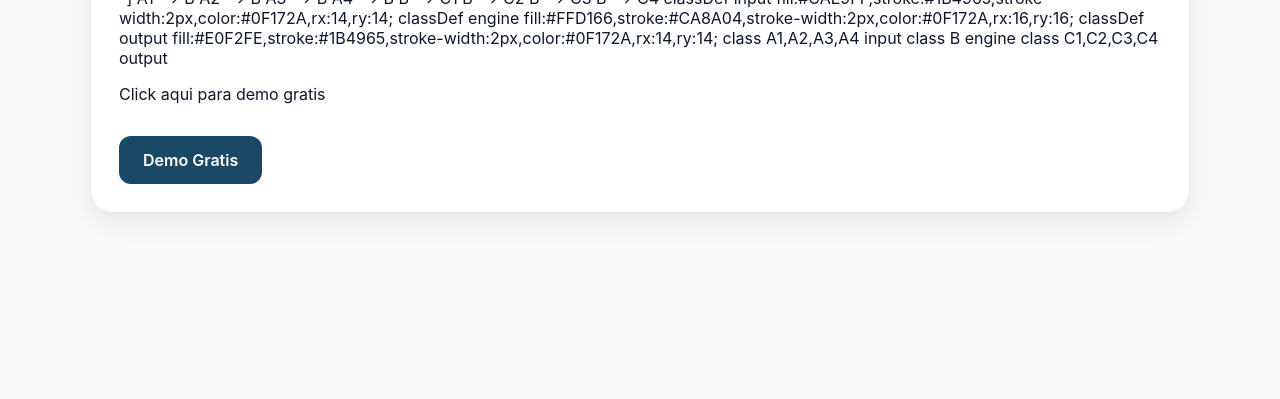
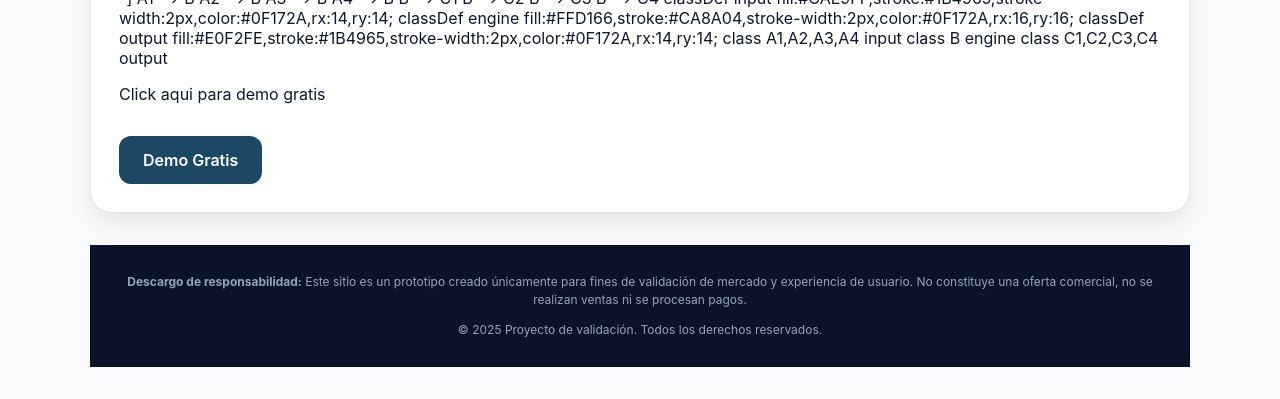
Before and after one commit to analisisdenegociosmx/DemoDocAutomation, a plain HTML site: page index.html in a window 1280 px wide. Shown: the part 1142-1541 px from the top of the page. Before the commit the page ends 1419 px from the top, so only its background shows below. Drawn offline with Linux system fonts and the light colour scheme.

Commit message:
Update index.html

```diff
--- a/index.html
+++ b/index.html
@@ -77,6 +77,16 @@ flowchart LR
       <p>Click aqui para demo gratis</p>
       <a href="https://docs.google.com/forms/d/e/1FAIpQLSf3lGd_6jyGa5NrYWk5kKzUMh2nqVLGtbcqD-iGzbdmfeb_Zw/viewform?usp=header" class="cta">Demo Gratis</a>
     </div>
+    <footer style="background:#0b132b;color:#94a3b8;padding:16px;font-size:12px;text-align:center;line-height:1.5;">
+  <p><strong>Descargo de responsabilidad:</strong> Este sitio es un prototipo creado únicamente para fines de validación de mercado y experiencia de usuario.
+  No constituye una oferta comercial, no se realizan ventas ni se procesan pagos.</p>
+  <p>© <span id="year"></span> Proyecto de validación. Todos los derechos reservados.</p>
+</footer>
+
+<script>
+  document.getElementById("year").textContent = new Date().getFullYear();
+</script>
+
   </main>
 </body>
 </html>
```
